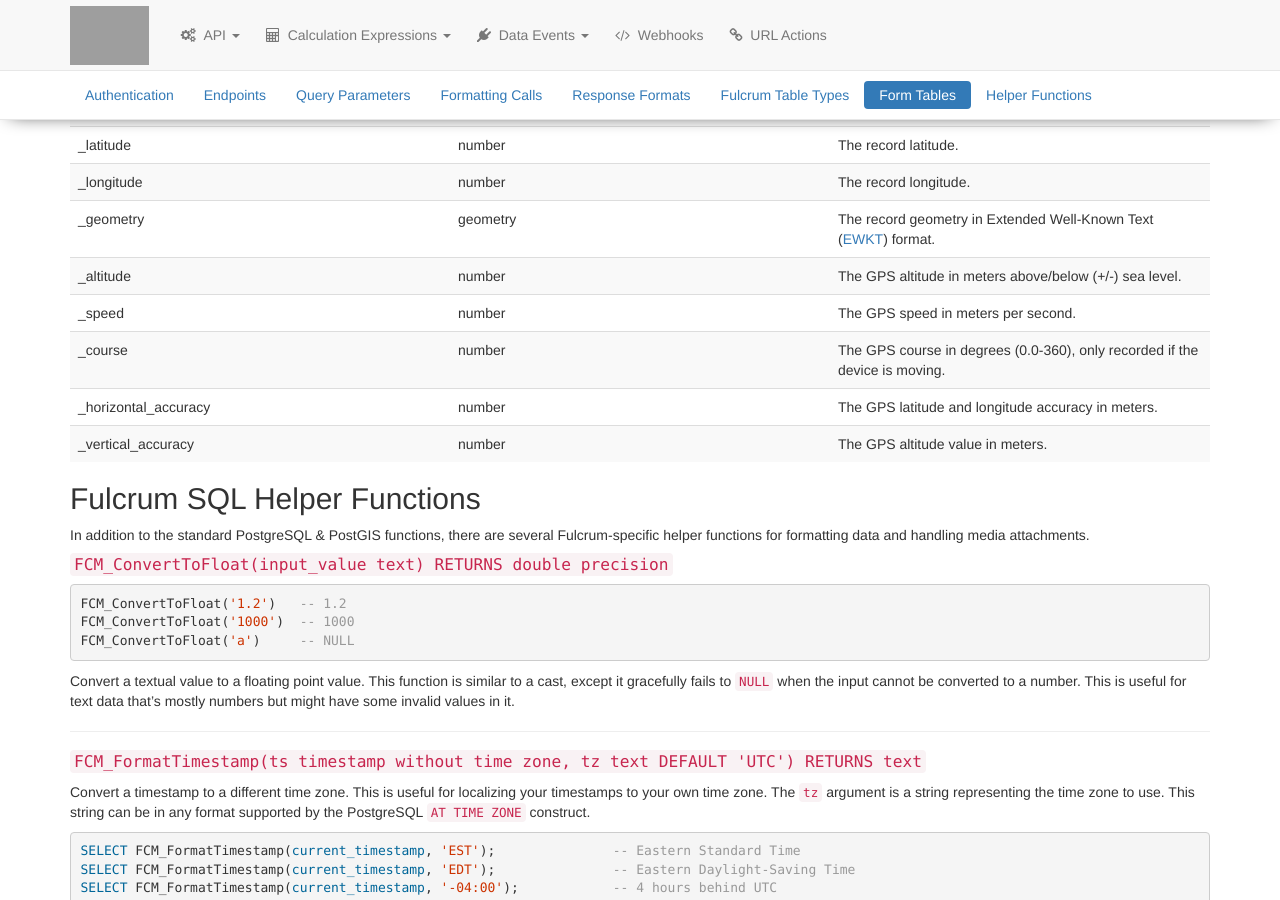
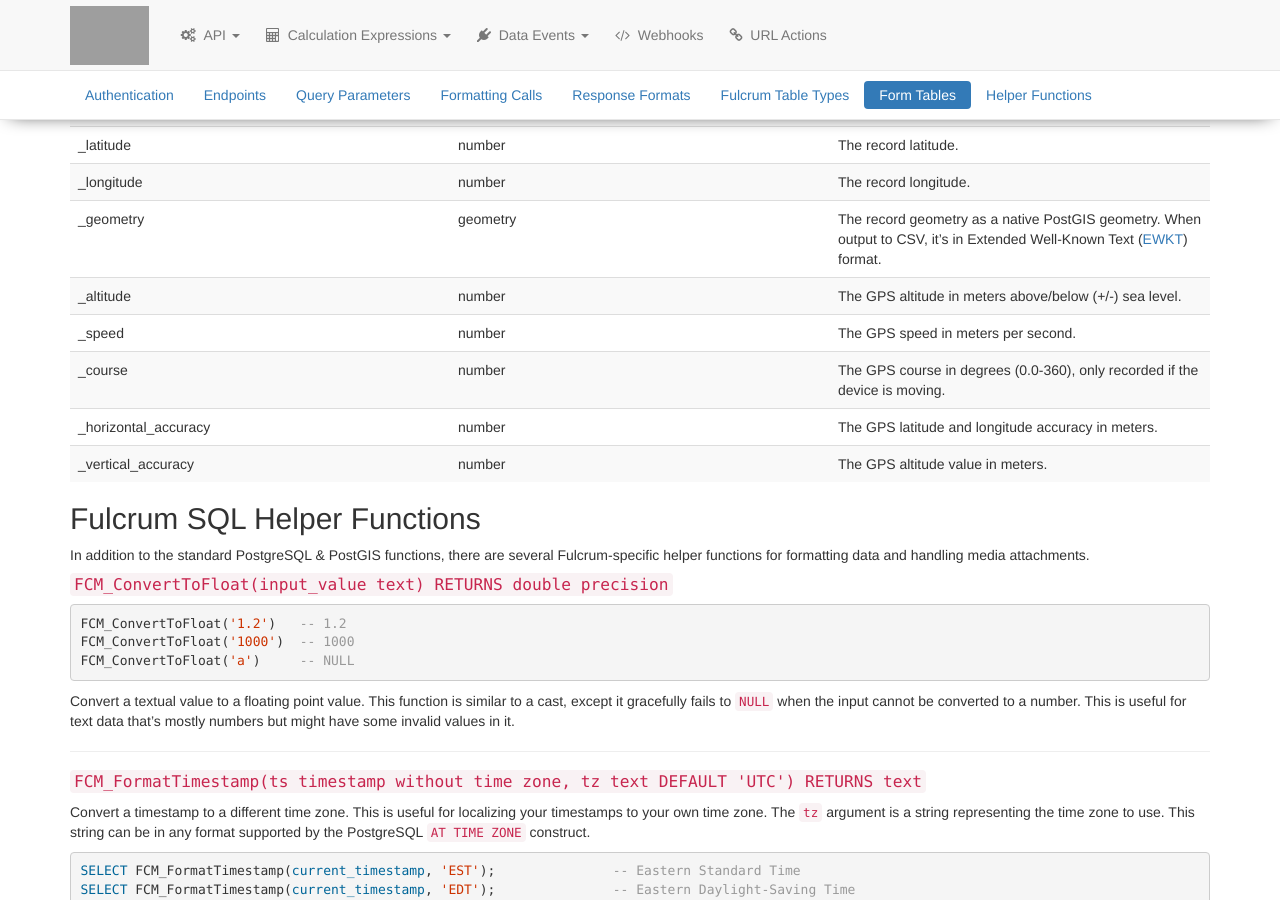
Before and after one commit to rylincoln/developer.fulcrumapp.com, a Jekyll site: the page built from _query-api/reference.md, in a window 1280 px wide and 900 px high, scrolled down 4451 px. Built offline with Jekyll 4.4.1, drawn with Linux system fonts in a browser that asks for light colours; nearby versions of some CDN libraries; grey boxes are pictures that could not be loaded.

Commit message:
Add a note about the _geometry column

```diff
--- a/_query-api/reference.md
+++ b/_query-api/reference.md
@@ -203,7 +203,7 @@ Every Fulcrum form contains standard system columns, in addition to your custom
 | _changeset_id | string | The ID of the last [changeset](/endpoints/changesets/). Can be joined to the `changeset_id` column of the changesets table. |
 | _latitude | number | The record latitude. |
 | _longitude | number | The record longitude. |
-| _geometry | geometry | The record geometry in Extended Well-Known Text ([EWKT](http://postgis.net/docs/ST_GeomFromEWKT.html)) format. |
+| _geometry | geometry | The record geometry as a native PostGIS geometry. When output to CSV, it's in Extended Well-Known Text ([EWKT](http://postgis.net/docs/ST_GeomFromEWKT.html)) format. |
 | _altitude | number | The GPS altitude in meters above/below (+/-) sea level. |
 | _speed | number | The GPS speed in meters per second. |
 | _course | number | The GPS course in degrees (0.0-360), only recorded if the device is moving. |
```
